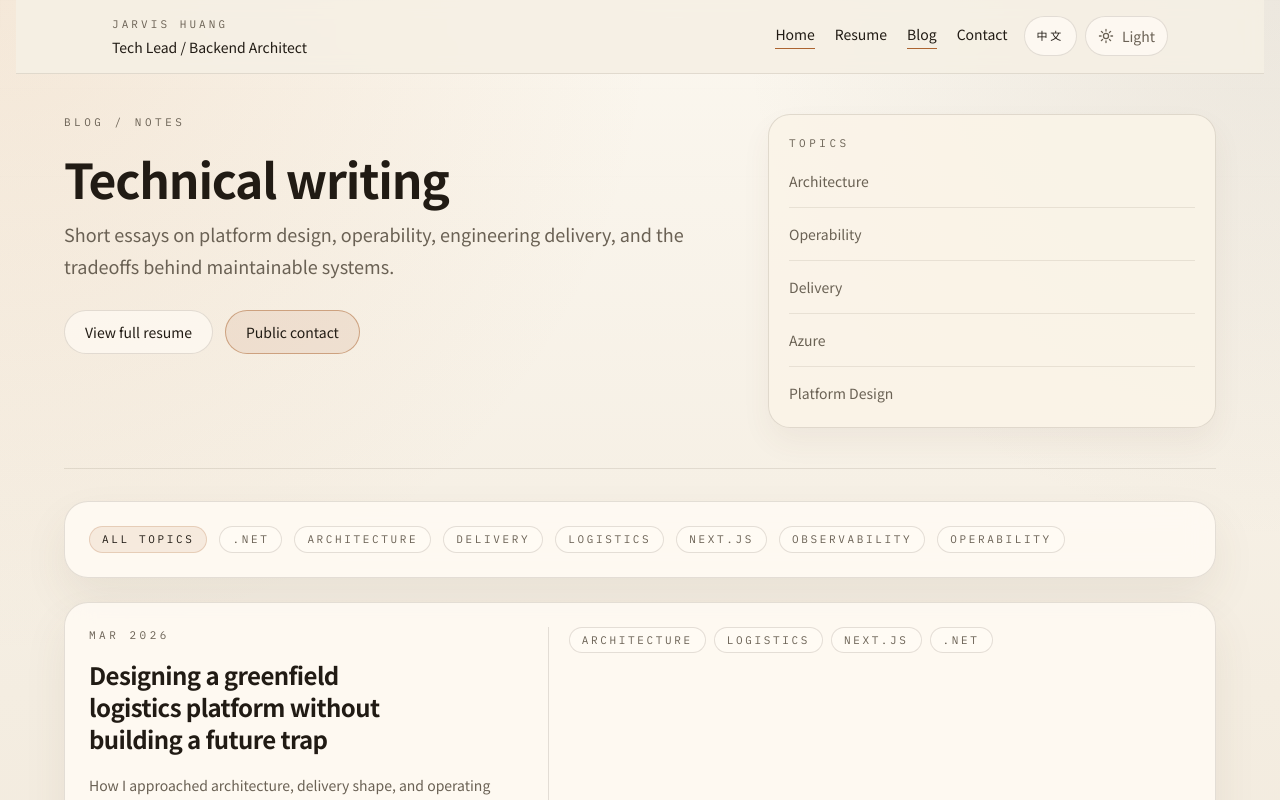
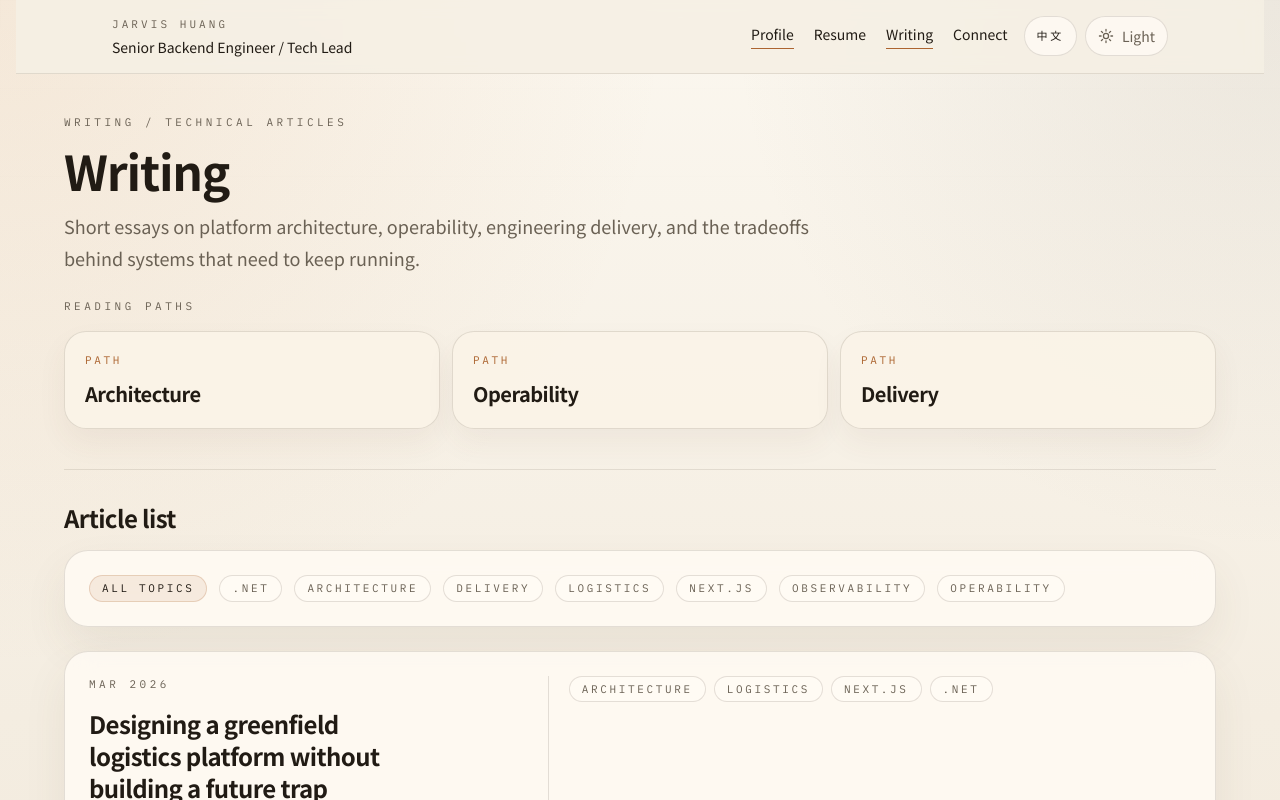
Before and after one commit to anomo06822/personal-site, a Next.js app: page /personal-site/en/blog in a window 1280 px wide. Shown: the top 800 px of the page. Built offline with nearby package versions, Linux system fonts and the light colour scheme.

Commit message:
Refine tab structure and resume timeline

```diff
--- a/src/app/[locale]/blog/page.tsx
+++ b/src/app/[locale]/blog/page.tsx
@@ -1,9 +1,8 @@
 import type { Metadata } from "next";
 import { notFound } from "next/navigation";
 import { BlogFilter } from "@/components/blog-filter";
-import { PageHero } from "@/components/page-hero";
 import { getPublishedPosts } from "@/lib/posts";
-import { getRouteHref, isLocale, siteConfig, siteCopy } from "@/lib/site";
+import { isLocale, siteConfig, siteCopy } from "@/lib/site";
 
 export async function generateMetadata({
   params,
@@ -17,7 +16,7 @@ export async function generateMetadata({
   }
 
   return {
-    title: "Blog",
+    title: locale === "zh-TW" ? "技術文章" : "Writing",
     description: siteConfig.siteDescription[locale],
   };
 }
@@ -38,23 +37,38 @@ export default async function BlogPage({
 
   return (
     <div className="space-y-8">
-      <PageHero
-        eyebrow={copy.blog.eyebrow}
-        title={copy.blog.title}
-        intro={copy.blog.intro}
-        asideTitle={copy.common.relatedTopics}
-        asideItems={[
-          "Architecture",
-          "Operability",
-          "Delivery",
-          "Azure",
-          "Platform Design",
-        ]}
-        ctas={[
-          { href: getRouteHref(locale, "resume"), label: copy.home.resumeCta, variant: "secondary" },
-          { href: getRouteHref(locale, "contact"), label: copy.common.contactCta },
-        ]}
-      />
+      <section className="space-y-6 border-b border-line/80 pb-10">
+        <div className="space-y-4">
+          <div className="eyebrow">{copy.blog.eyebrow}</div>
+          <h1 className="max-w-4xl text-4xl font-semibold tracking-tight text-ink sm:text-5xl">
+            {copy.blog.title}
+          </h1>
+          <p className="max-w-3xl text-lg leading-8 text-ink-muted">
+            {copy.blog.intro}
+          </p>
+        </div>
+
+        <div className="space-y-4">
+          <div className="eyebrow">{copy.blog.readingPathsTitle}</div>
+          <div className="grid gap-3 sm:grid-cols-3">
+            {copy.blog.readingPaths.map((item) => (
+              <article key={item} className="subtle-panel p-5">
+                <div className="font-mono text-[11px] uppercase tracking-[0.24em] text-accent">
+                  Path
+                </div>
+                <h2 className="mt-3 text-xl font-semibold tracking-tight text-ink">
+                  {item}
+                </h2>
+              </article>
+            ))}
+          </div>
+        </div>
+      </section>
+
+      <section className="space-y-4">
+        <h2 className="text-2xl font-semibold tracking-tight text-ink">
+          {copy.blog.listTitle}
+        </h2>
 
         <BlogFilter
           locale={locale}
@@ -63,6 +77,7 @@ export default async function BlogPage({
           emptyState={copy.blog.emptyState}
           readTimeLabel={copy.common.readTime}
         />
+      </section>
     </div>
   );
 }
--- a/src/app/[locale]/page.tsx
+++ b/src/app/[locale]/page.tsx
@@ -19,7 +19,7 @@ export async function generateMetadata({
   }
 
   return {
-    title: locale === "zh-TW" ? "首頁" : "Home",
+    title: locale === "zh-TW" ? "概覽" : "Profile",
     description: siteConfig.siteDescription[locale],
   };
 }
@@ -28,15 +28,15 @@ function getHomeCopy(locale: "zh-TW" | "en") {
   return locale === "zh-TW"
     ? {
         selectedExperienceIntro:
-          "只保留最能定義主軸的經歷預覽，讓第一輪閱讀先看懂現在的角色與成果。",
+          "兩段最能代表後端、平台與交付領導經驗的經歷預覽。",
         latestWritingIntro:
-          "文章只保留少量入口，避免首頁再次變成總覽牆。",
+          "最近的技術文章，聚焦架構、可維運性與工程交付。",
       }
     : {
         selectedExperienceIntro:
-          "Only the experience previews that best support the positioning stay here, so the first pass remains focused.",
+          "Two role previews that best represent backend, platform, and delivery leadership.",
         latestWritingIntro:
-          "Writing stays intentionally selective here instead of turning the page back into an overview wall.",
+          "Recent writing focused on architecture, operability, and engineering delivery.",
       };
 }
 
--- a/src/components/site-header.tsx
+++ b/src/components/site-header.tsx
@@ -44,7 +44,7 @@ export function SiteHeader({ locale }: { locale: Locale }) {
                 Jarvis Huang
               </div>
               <div className="text-sm text-ink">
-                Tech Lead / Backend Architect
+                Senior Backend Engineer / Tech Lead
               </div>
             </Link>
 
--- a/src/lib/site.ts
+++ b/src/lib/site.ts
@@ -18,16 +18,16 @@ export const siteConfig: SiteConfig = {
   },
   navigation: {
     "zh-TW": [
-      { key: "home", label: "首頁", description: "Overview" },
+      { key: "home", label: "概覽", description: "Profile" },
       { key: "resume", label: "履歷", description: "Resume" },
-      { key: "blog", label: "技術筆記", description: "Blog" },
-      { key: "contact", label: "聯絡", description: "Contact" },
+      { key: "blog", label: "技術文章", description: "Writing" },
+      { key: "contact", label: "聯繫", description: "Connect" },
     ],
     en: [
-      { key: "home", label: "Home", description: "Overview" },
+      { key: "home", label: "Profile", description: "Overview" },
       { key: "resume", label: "Resume", description: "Experience" },
-      { key: "blog", label: "Blog", description: "Writing" },
-      { key: "contact", label: "Contact", description: "Reach out" },
+      { key: "blog", label: "Writing", description: "Articles" },
+      { key: "contact", label: "Connect", description: "Reach out" },
     ],
   },
   socialLinks: contactLinks,
@@ -36,20 +36,14 @@ export const siteConfig: SiteConfig = {
 export const siteCopy = {
   "zh-TW": {
     home: {
-      eyebrow: "Platform Engineering / Resume",
-      title: "平台架構、後端工程與工程交付。",
+      eyebrow: "Profile / Overview",
+      title: "後端架構、平台交付與可維運系統。",
       intro:
-        "把履歷、代表專案與技術寫作放進同一個清楚的地方。公開版本聚焦可分享的成果與方法，不暴露敏感個資。",
-      focusTitle: "目前聚焦",
-      focusItems: [
-        "大型平台與商務系統的可持續架構",
-        "Azure 與 .NET / Next.js 的交付實務",
-        "把團隊運作、監控與發版流程整合起來",
-      ],
-      featuredExperienceTitle: "精選經歷",
+        "聚焦大型電商與平台系統，公開呈現定位、代表經歷與技術寫作，讓第一輪閱讀先抓到關鍵訊號。",
+      featuredExperienceTitle: "代表經歷",
       latestPostsTitle: "最新文章",
       resumeCta: "查看完整履歷",
-      blogCta: "閱讀技術筆記",
+      blogCta: "閱讀技術文章",
     },
     resume: {
       openToWorkTitle: "Open to Work / 目標角色",
@@ -62,22 +56,36 @@ export const siteCopy = {
       certificationsTitle: "證照 / 獎項",
     },
     blog: {
-      eyebrow: "Blog / Notes",
-      title: "技術筆記",
+      eyebrow: "Writing / Technical Articles",
+      title: "技術文章",
       intro:
-        "記錄平台設計、可維運性、工程交付與團隊合作中的方法與取捨。",
+        "聚焦 platform architecture、operability、engineering delivery 與可維運系統的思考與實作取捨。",
+      readingPathsTitle: "閱讀方向",
+      readingPaths: ["Architecture", "Operability", "Delivery"],
+      listTitle: "文章列表",
       allTopics: "全部主題",
       emptyState: "目前這個分類還沒有文章。",
+      endCtaTitle: "想看完整背景？",
+      endCtaBody: "如果你想了解這些文章背後的實戰脈絡，下一步直接看完整履歷。",
     },
     contact: {
-      eyebrow: "Contact / Public Links",
-      title: "公開聯絡方式",
+      eyebrow: "Connect / Public Contact",
+      title: "聯繫",
       intro:
-        "網站只保留安全可公開的聯絡入口。若需要更進一步聯繫，可先透過公開平台接觸。",
+        "如果你想討論 backend、platform engineering、技術領導或合作機會，先從公開入口開始即可。",
+      methodsTitle: "聯絡入口",
+      collaborationTitle: "適合交流的主題",
+      collaborationTopics: [
+        "Senior backend / platform engineering 職務機會",
+        "Tech lead / engineering leadership 合作",
+        "0→1 平台架構與交付流程",
+        "電商、物流與 AI-enabled products",
+      ],
+      responseTitle: "回覆方式",
+      responseBody:
+        "先從公開平台聯繫；若方向合適，再切到更直接的溝通管道。",
       privacyTitle: "隱私說明",
       privacyNote: "電話、地址與私人信箱不在網站公開。",
-      followUpNote:
-        "這個版本以 GitHub 作為公開起點；若對話需要往下走，再視情境提供直接聯絡方式。",
     },
     common: {
       readTime: "分鐘閱讀",
@@ -95,20 +103,14 @@ export const siteCopy = {
   },
   en: {
     home: {
-      eyebrow: "Platform Engineering / Resume",
-      title: "Platform architecture, backend systems, and engineering delivery.",
+      eyebrow: "Profile / Overview",
+      title: "Backend architecture, platform delivery, and operable systems.",
       intro:
-        "A bilingual home for resume content, selected project notes, and technical writing. The public version keeps the useful signal and omits private personal data.",
-      focusTitle: "Current focus",
-      focusItems: [
-        "Sustainable architecture for large operational platforms",
-        "Azure, .NET, and Next.js delivery workflows",
-        "Connecting team execution, release flow, and observability",
-      ],
-      featuredExperienceTitle: "Featured experience",
+        "A focused public profile that highlights positioning, representative experience, and technical writing without turning the entry page into a second resume.",
+      featuredExperienceTitle: "Selected experience",
       latestPostsTitle: "Latest writing",
       resumeCta: "View full resume",
-      blogCta: "Read the blog",
+      blogCta: "Read writing",
     },
     resume: {
       openToWorkTitle: "Open to Work",
@@ -121,22 +123,37 @@ export const siteCopy = {
       certificationsTitle: "Certifications / Awards",
     },
     blog: {
-      eyebrow: "Blog / Notes",
-      title: "Technical writing",
+      eyebrow: "Writing / Technical Articles",
+      title: "Writing",
       intro:
-        "Short essays on platform design, operability, engineering delivery, and the tradeoffs behind maintainable systems.",
+        "Short essays on platform architecture, operability, engineering delivery, and the tradeoffs behind systems that need to keep running.",
+      readingPathsTitle: "Reading paths",
+      readingPaths: ["Architecture", "Operability", "Delivery"],
+      listTitle: "Article list",
       allTopics: "All topics",
       emptyState: "There are no published posts for this topic yet.",
+      endCtaTitle: "Want the operating context behind this work?",
+      endCtaBody:
+        "The resume gives the practical background behind the systems, delivery patterns, and team decisions discussed here.",
     },
     contact: {
-      eyebrow: "Contact / Public Links",
-      title: "Public contact paths",
+      eyebrow: "Connect / Public Contact",
+      title: "Connect",
       intro:
-        "This site keeps contact methods intentionally minimal. For serious conversations, start from a public profile and move to direct channels later.",
+        "For conversations about backend engineering, platform leadership, or relevant opportunities, start from a public contact path here.",
+      methodsTitle: "Contact methods",
+      collaborationTitle: "Good reasons to reach out",
+      collaborationTopics: [
+        "Senior backend or platform engineering roles",
+        "Tech lead or engineering leadership conversations",
+        "0→1 platform architecture and delivery design",
+        "Commerce, logistics, and AI-enabled product opportunities",
+      ],
+      responseTitle: "How I usually respond",
+      responseBody:
+        "Start from a public platform first. If the direction makes sense, direct channels can follow.",
       privacyTitle: "Privacy note",
       privacyNote: "Phone number, address, and private email are intentionally omitted.",
-      followUpNote:
-        "GitHub is the public starting point for this version of the site. If a conversation needs to move further, direct channels can be shared case by case.",
     },
     common: {
       readTime: "min read",
```
Also changed, not shown: src/app/[locale]/blog/[slug]/page.tsx (+15 -0 lines), src/app/[locale]/contact/page.tsx (+53 -19 lines), src/app/[locale]/resume/page.tsx (+28 -5 lines), src/lib/utils.ts (+17 -0 lines). Lines whose indentation alone changed are shown as unchanged.
